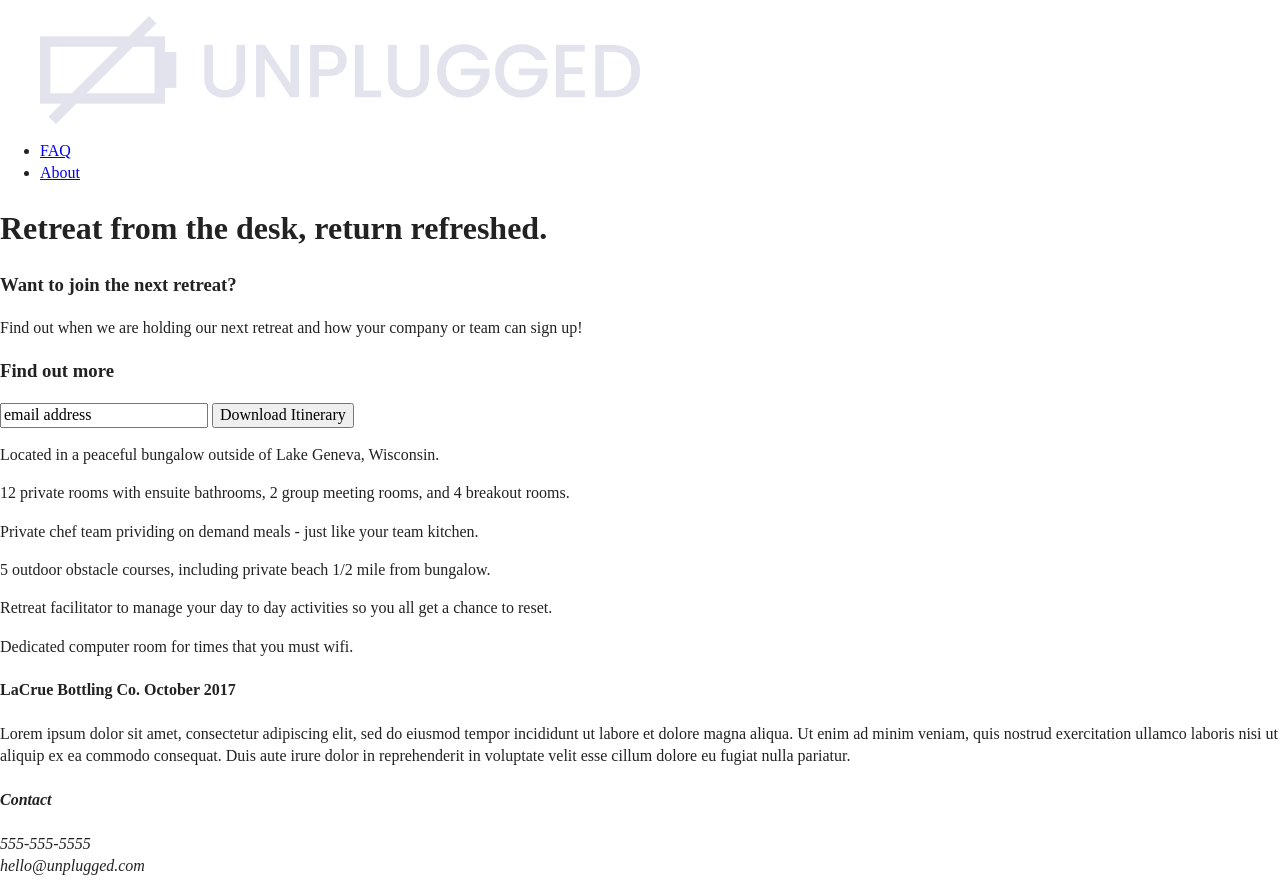
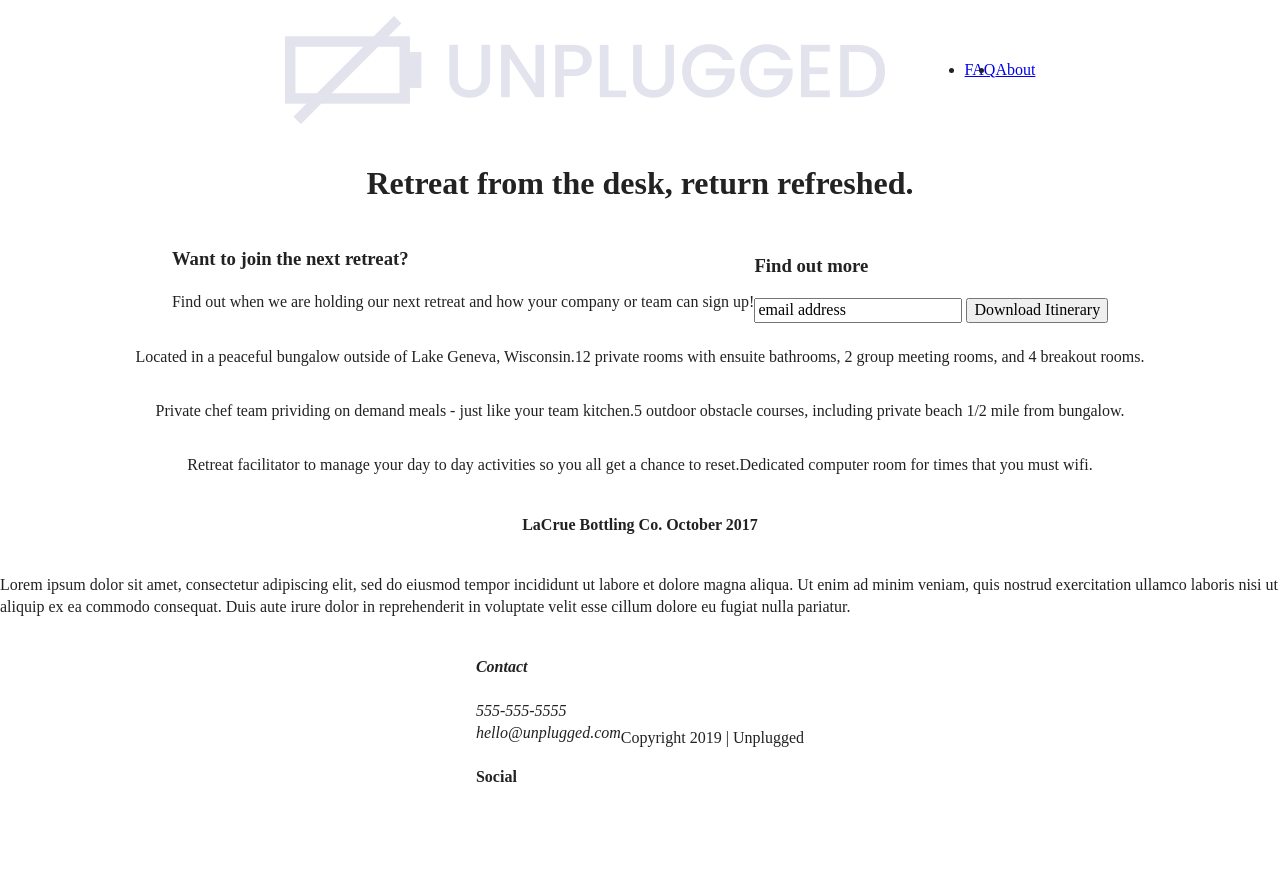
Before and after one commit to kev-conn/unplugged-retreat, a plain HTML site: page index.html in a window 1280 px wide. Shown: the top 881 px of the page. After the commit the page ends 841 px from the top, so only its background shows below. Drawn offline with nearby package versions, Linux system fonts and the light colour scheme.

Commit message:
Updated layout css

```diff
--- a/css/main.css
+++ b/css/main.css
@@ -97,6 +97,126 @@ textarea {
 /* ==========================================================================
    Author's custom styles
    ========================================================================== */
+
+
+/* ----------------------- Base Header - Footer Styles ---------------------- */
+header,
+footer {
+  display: flex;
+  justify-content: center;
+  align-items: center;
+  flex-flow:row wrap;
+}
+header nav {
+  display: flex;
+  justify-content: space-around;
+  align-items:center;
+  flex-flow:row wrap;
+}
+
+header nav ul{
+  display:flex;
+  justify-content: space-around;
+
+}
+header .content-wrapper {
+  display: flex;
+  justify-content: center;
+  align-items: center;
+  flex-flow:row wrap;
+
+}
+footer .social-icons {
+  display: flex;
+  justify-content: space-around;
+  align-items:center;
+
+}
+footer .social-icons p {
+  display: flex;
+  justify-content: center;
+  align-items: center;
+}
+/* ---------------Mobile Styles --------------------------*/
+
+/* Hero Area */
+.hero-area {
+display: flex;
+  justify-content: center;
+  flex-flow:row wrap;
+}
+
+/* Aside */
+
+aside {
+  display: flex;
+  justify-content: center;
+  align-items: center;
+  flex-flow:row wrap;
+
+}
+
+/* Features */
+.features{
+  display: flex;
+  justify-content: center;
+  flex-flow:row wrap;
+
+}
+
+.features,
+.feature-item-description{
+  display: flex;
+  justify-content: center;
+  align-items: center;
+  flex-flow:row wrap;
+
+}
+
+/* Reviews */
+
+.reviews {
+  display: flex;
+  justify-content: center;
+  flex-flow:row wrap;
+
+}
+
+/* About Page */
+.mission {
+  display: flex;
+  justify-content: center;
+  align-items: center;
+  flex-flow:row wrap;
+
+}
+
+.contact-section {
+  display: flex;
+  justify-content: center;
+  align-items: center;
+  flex-flow:row wrap;
+
+}
+
+/* FAQ page */
+.faq{
+  display: flex;
+  justify-content: center;
+  align-items: center;
+  flex-flow:row wrap;
+
+}
+
+.faq, .content-wrapper{
+  display: flex;
+  justify-content: center;
+  align-items: center;
+  flex-flow:row wrap;
+
+}
+
+
 
 /* ==========================================================================
    Helper classes
```
